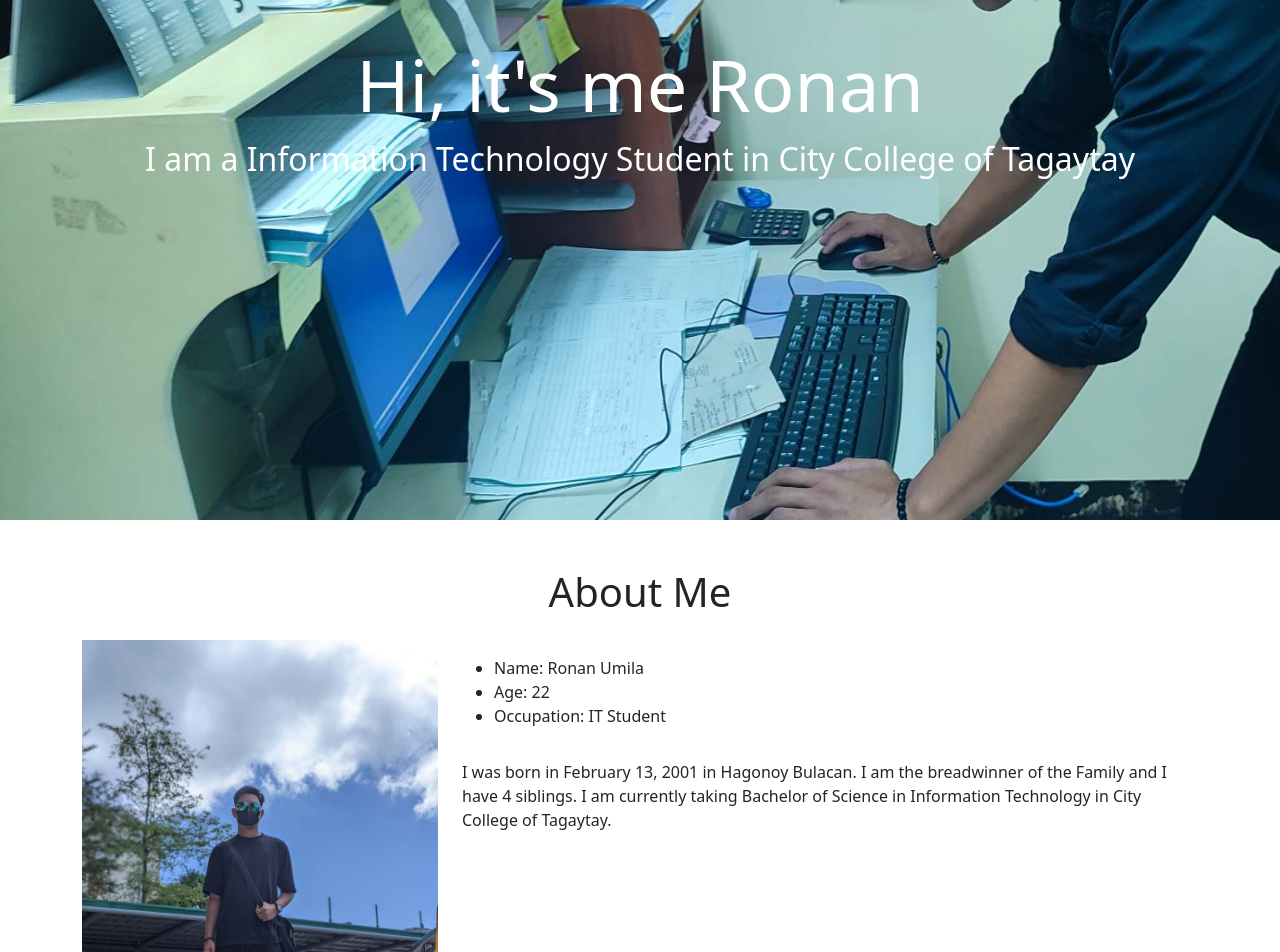
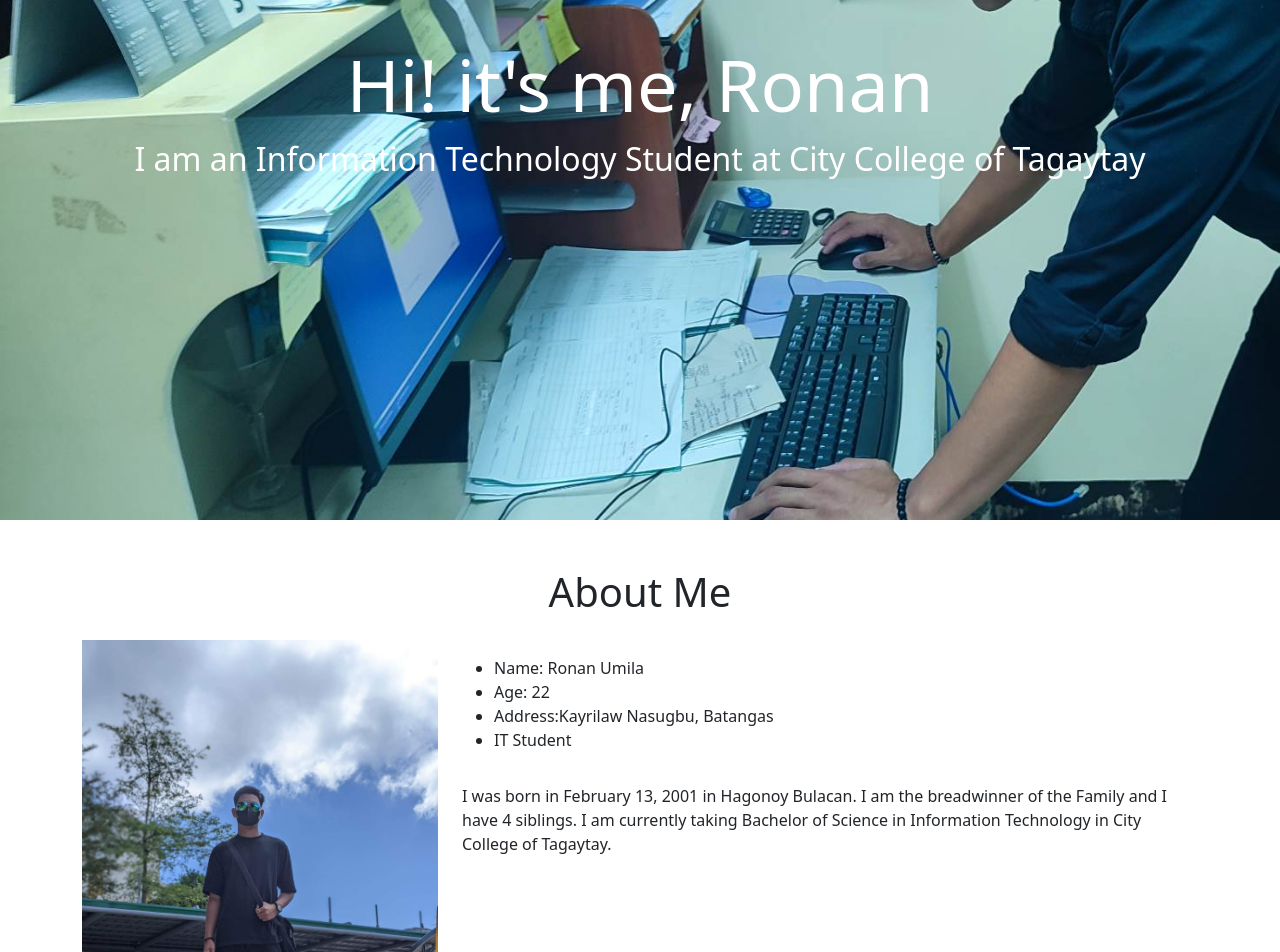
Before and after one commit to ronaaaan/umila, a plain HTML site: page ronanumila.html in a window 1280 px wide. Shown: the part 280-1232 px from the top of the page. Drawn offline with nearby package versions, Linux system fonts and the light colour scheme.

Commit message:
Update ronanumila.html

```diff
--- a/ronanumila.html
+++ b/ronanumila.html
@@ -48,8 +48,8 @@
         <div class="container-fluid">
             <div class="row">
             <div class="col-lg-12 col-md-12 col-sm-12 col-xs-12 hero-text">
-                <h2 class="hero_title">Hi, it's me Ronan</h2>
-                <p class="hero_desc">I am a Information Technology Student in City College of Tagaytay</p>
+                <h2 class="hero_title">Hi! it's me, Ronan</h2>
+                <p class="hero_desc">I am an Information Technology Student at City College of Tagaytay</p>
             </div>
             </div>
         </div>
@@ -71,7 +71,8 @@
                             <ul>
                                 <li>Name: Ronan Umila</li>
                                 <li>Age: 22</li>
-                                <li>Occupation: IT Student</li>
+			        <li>Address:Kayrilaw Nasugbu, Batangas</li>
+                                <li>IT Student</li>
 
                             </ul>
                         </div>
```
